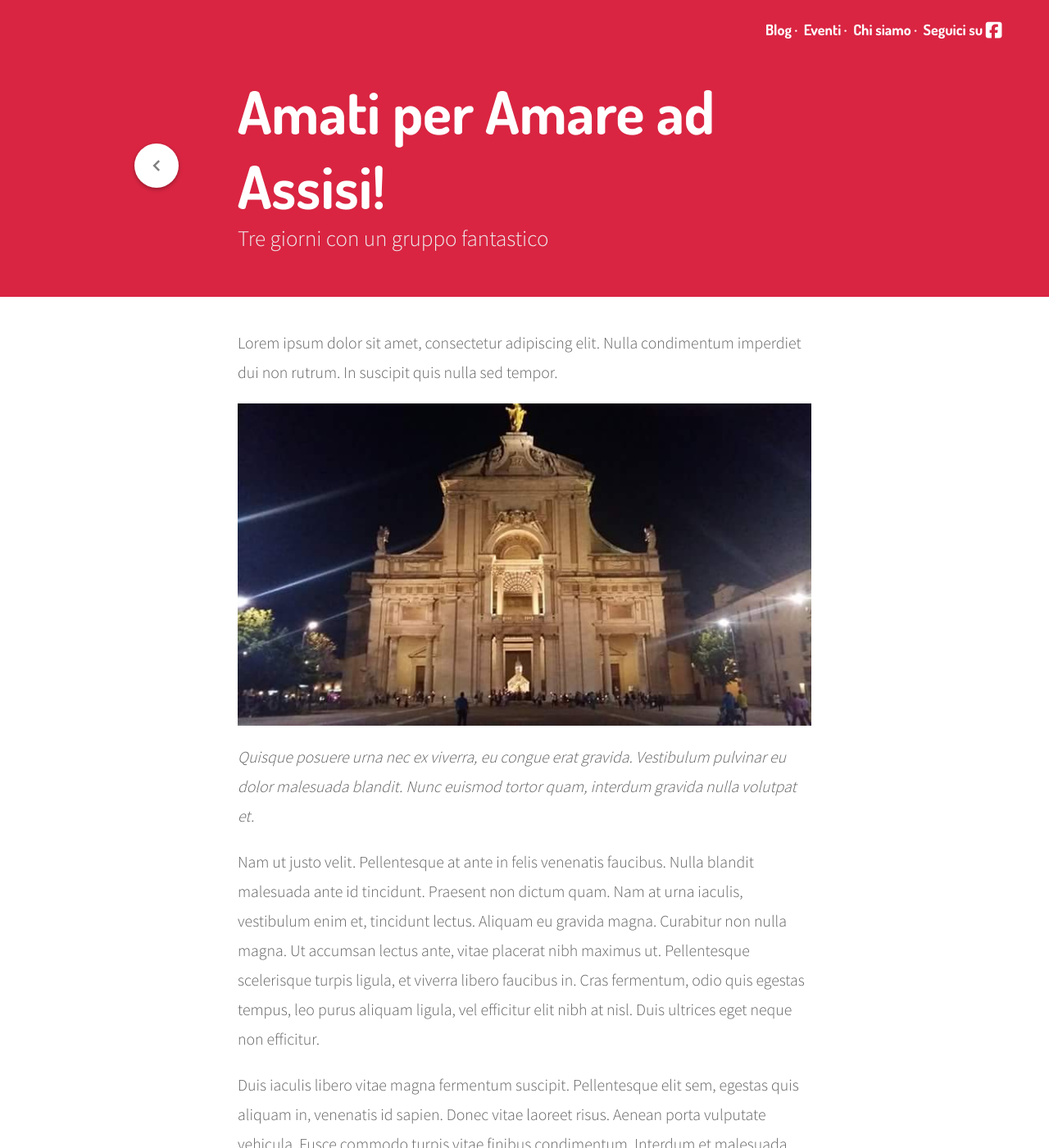
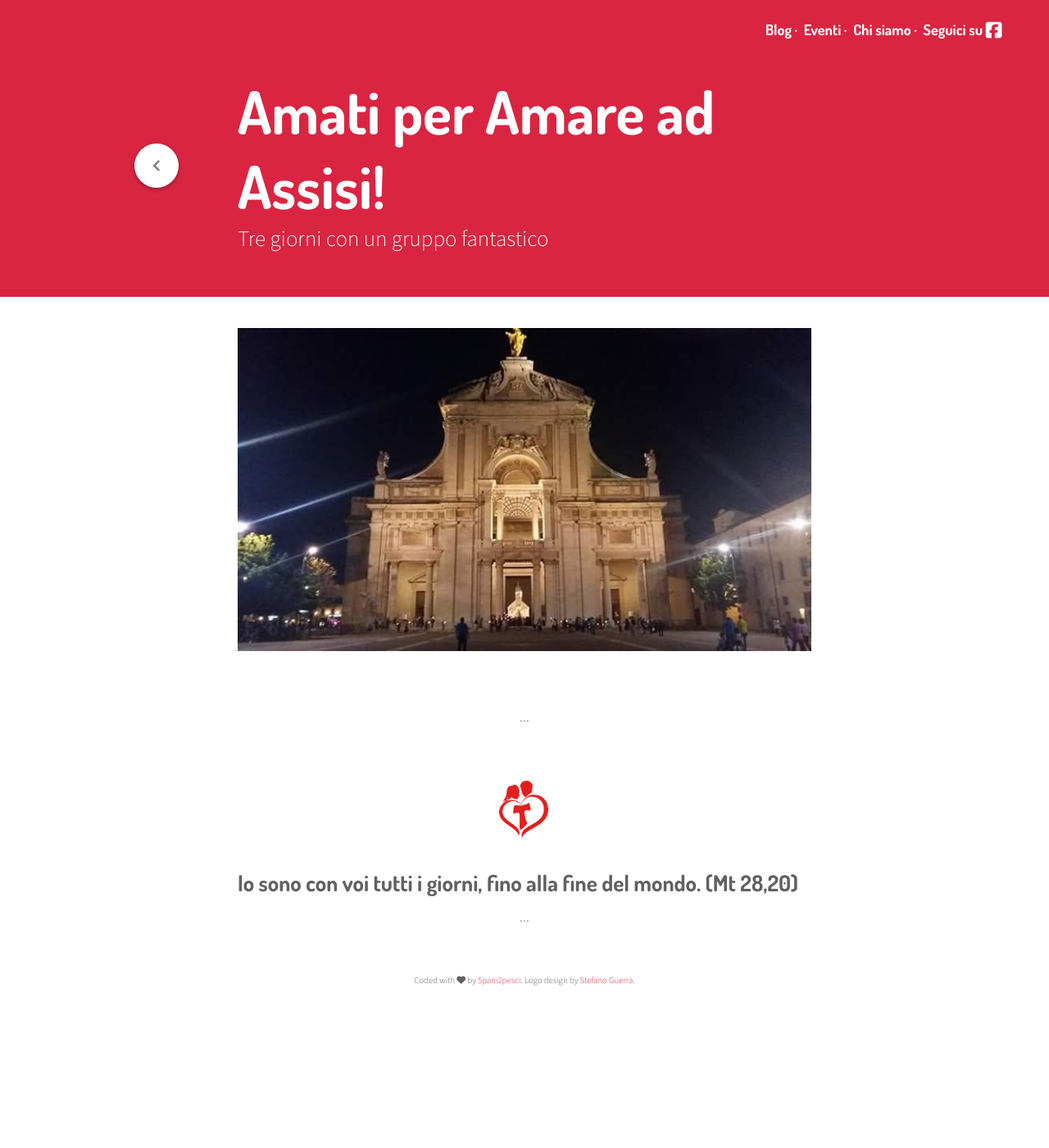
Before and after one commit to amatiperamare/amatiperamare.github.io, a Jekyll site: the page built from _events/assisi.md, in a window 1280 px wide and 1400 px high. Shown: the whole window at 82% size. Built offline with Jekyll 4.4.1, drawn with Linux system fonts in a browser that asks for light colours; nearby versions of some CDN libraries; some of the changed text lies outside the part shown.

Commit message:
Updated Assisi

```diff
--- a/_events/assisi.md
+++ b/_events/assisi.md
@@ -1,17 +1,10 @@
 ---
 title: Amati per Amare ad Assisi!
 permalink: "/:title"
+summary: Tre giorni con un gruppo fantastico
 collection: events
-summary: Tre giorni con un gruppo fantastico
 layout: post
 ---
 
-Lorem ipsum dolor sit amet, consectetur adipiscing elit. Nulla condimentum imperdiet dui non rutrum. In suscipit quis nulla sed tempor.
 
 ![porziuncola](/uploads/porziuncola.jpg)
-
-*Quisque posuere urna nec ex viverra, eu congue erat gravida. Vestibulum pulvinar eu dolor malesuada blandit. Nunc euismod tortor quam, interdum gravida nulla volutpat et.*
-
-Nam ut justo velit. Pellentesque at ante in felis venenatis faucibus. Nulla blandit malesuada ante id tincidunt. Praesent non dictum quam. Nam at urna iaculis, vestibulum enim et, tincidunt lectus. Aliquam eu gravida magna. Curabitur non nulla magna. Ut accumsan lectus ante, vitae placerat nibh maximus ut. Pellentesque scelerisque turpis ligula, et viverra libero faucibus in. Cras fermentum, odio quis egestas tempus, leo purus aliquam ligula, vel efficitur elit nibh at nisl. Duis ultrices eget neque non efficitur.
-
-Duis iaculis libero vitae magna fermentum suscipit. Pellentesque elit sem, egestas quis aliquam in, venenatis id sapien. Donec vitae laoreet risus. Aenean porta vulputate vehicula. Fusce commodo turpis vitae finibus condimentum. Interdum et malesuada fames ac ante ipsum primis in faucibus. Morbi vitae erat vestibulum, imperdiet est vel, congue nibh. Morbi sit amet dui rutrum ipsum eleifend bibendum sit amet at nibh. Nam maximus, lorem rutrum porta cursus, orci lectus cursus augue, vitae sollicitudin orci neque et purus. Donec quis ipsum vel erat pretium elementum et vel augue. Curabitur ante turpis, accumsan sed tellus nec, consequat pellentesque velit. Aenean dictum id quam et ultrices.
```
